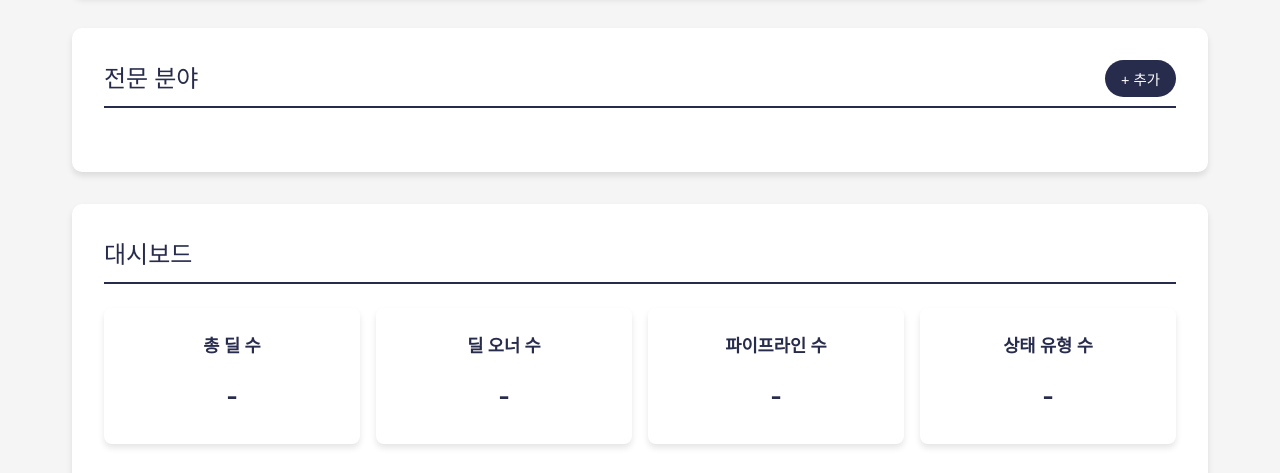
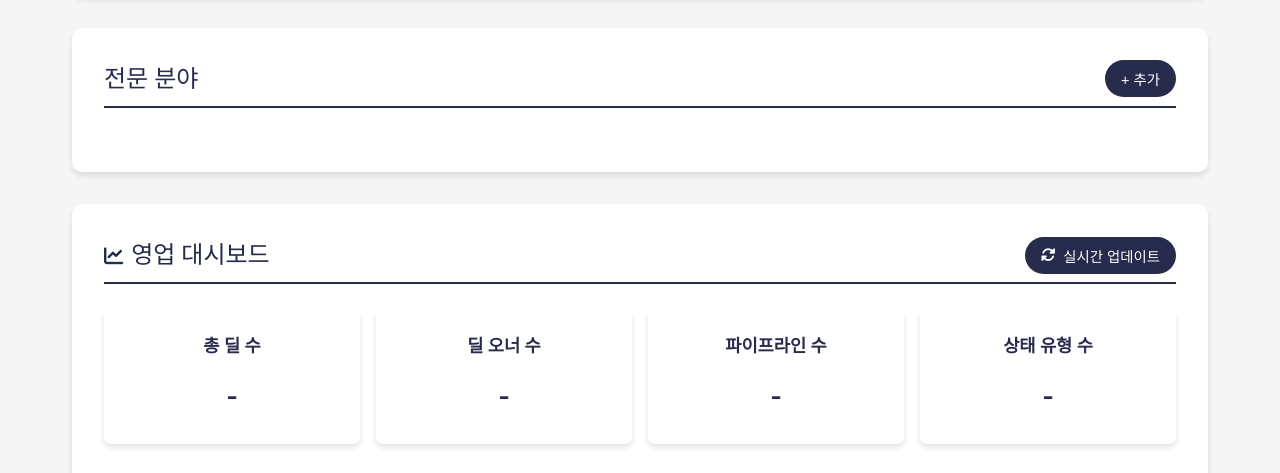
Before and after one commit to yoosungouk/porttest, a Flask app: page / in a window 1280 px wide. Shown: the part 483-956 px from the top of the page. Run offline with Flask 2, Linux system fonts and the light colour scheme; some libraries are stand-ins or nearby versions; some web fonts are replaced.

Commit message:
Update dashboard title and add refresh button

```diff
--- a/templates/index.html
+++ b/templates/index.html
@@ -10,6 +10,8 @@
     <script src="https://cdn.jsdelivr.net/npm/@supabase/supabase-js@2"></script>
     <!-- Chart.js -->
     <script src="https://cdn.jsdelivr.net/npm/chart.js"></script>
+    <!-- Font Awesome -->
+    <link rel="stylesheet" href="https://cdnjs.cloudflare.com/ajax/libs/font-awesome/6.0.0/css/all.min.css">
     <style>
         :root {
             --primary-color: #272b4c;
@@ -83,10 +85,49 @@
             padding-bottom: 0.5rem;
         }
 
+        .section-title {
+            display: flex;
+            align-items: center;
+            gap: 0.5rem;
+        }
+
+        .section-title i {
+            font-size: 1.2rem;
+            color: var(--primary-color);
+        }
+
         .section-header h2 {
             font-weight: 500;
             color: var(--primary-color);
             margin: 0;
+        }
+
+        .section-actions {
+            display: flex;
+            gap: 1rem;
+            align-items: center;
+        }
+
+        .update-button {
+            background-color: var(--primary-color);
+            color: var(--text-light);
+            border: none;
+            padding: 0.5rem 1rem;
+            border-radius: 20px;
+            cursor: pointer;
+            font-size: 0.9rem;
+            transition: background-color 0.3s;
+            display: flex;
+            align-items: center;
+            gap: 0.5rem;
+        }
+
+        .update-button:hover {
+            background-color: var(--primary-light);
+        }
+
+        .update-button i {
+            font-size: 0.9rem;
         }
 
         .add-button {
@@ -321,7 +362,16 @@
 
         <section class="section">
             <div class="section-header">
-                <h2>대시보드</h2>
+                <div class="section-title">
+                    <i class="fas fa-chart-line"></i>
+                    <h2>영업 대시보드</h2>
+                </div>
+                <div class="section-actions">
+                    <button class="update-button" onclick="loadDealsAnalytics()">
+                        <i class="fas fa-sync-alt"></i>
+                        실시간 업데이트
+                    </button>
+                </div>
             </div>
             <div class="dashboard-grid">
                 <div class="dashboard-card">
```
